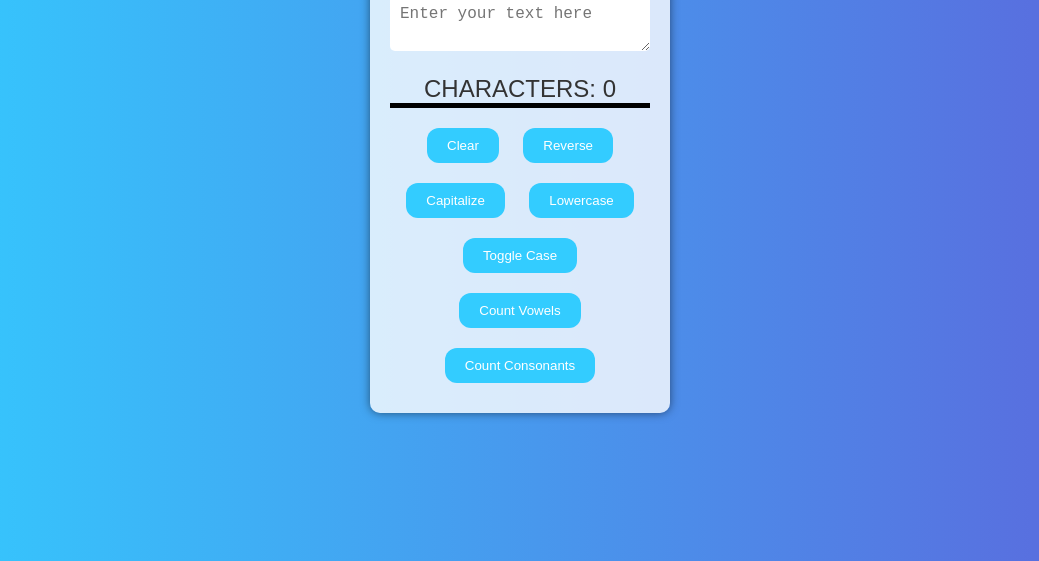
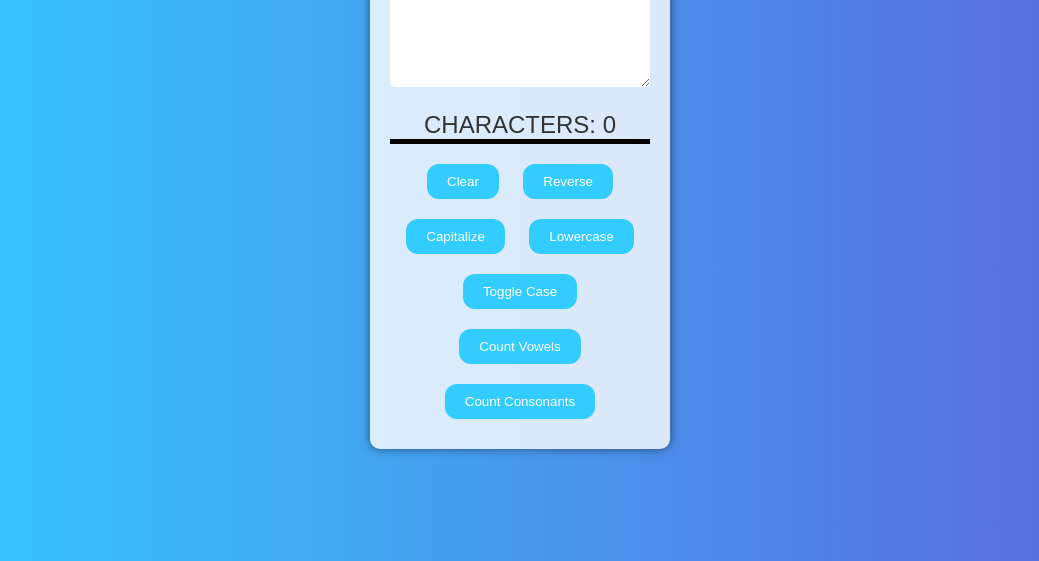
Before and after one commit to MafKamRAN/24, a plain HTML site: page index.html in a window 1280 px wide. Shown: the part 239-800 px from the top of the page, without its empty margins (120-1159 px from the left). Drawn offline with Linux system fonts and the light colour scheme.

Commit message:
index.html

```diff
--- a/index.html
+++ b/index.html
@@ -9,7 +9,7 @@
   <body>
     <div class="container">
       <h1>Live Character Count</h1>
-      <textarea id="input" placeholder="Enter your text here"></textarea>
+      <textarea id="input" placeholder="Enter your text here" rows="6" cols="40"></textarea>
       <p id="count">Characters: 0</p>
       <p id="message"></p>
       <button id="clear">Clear</button>
```
